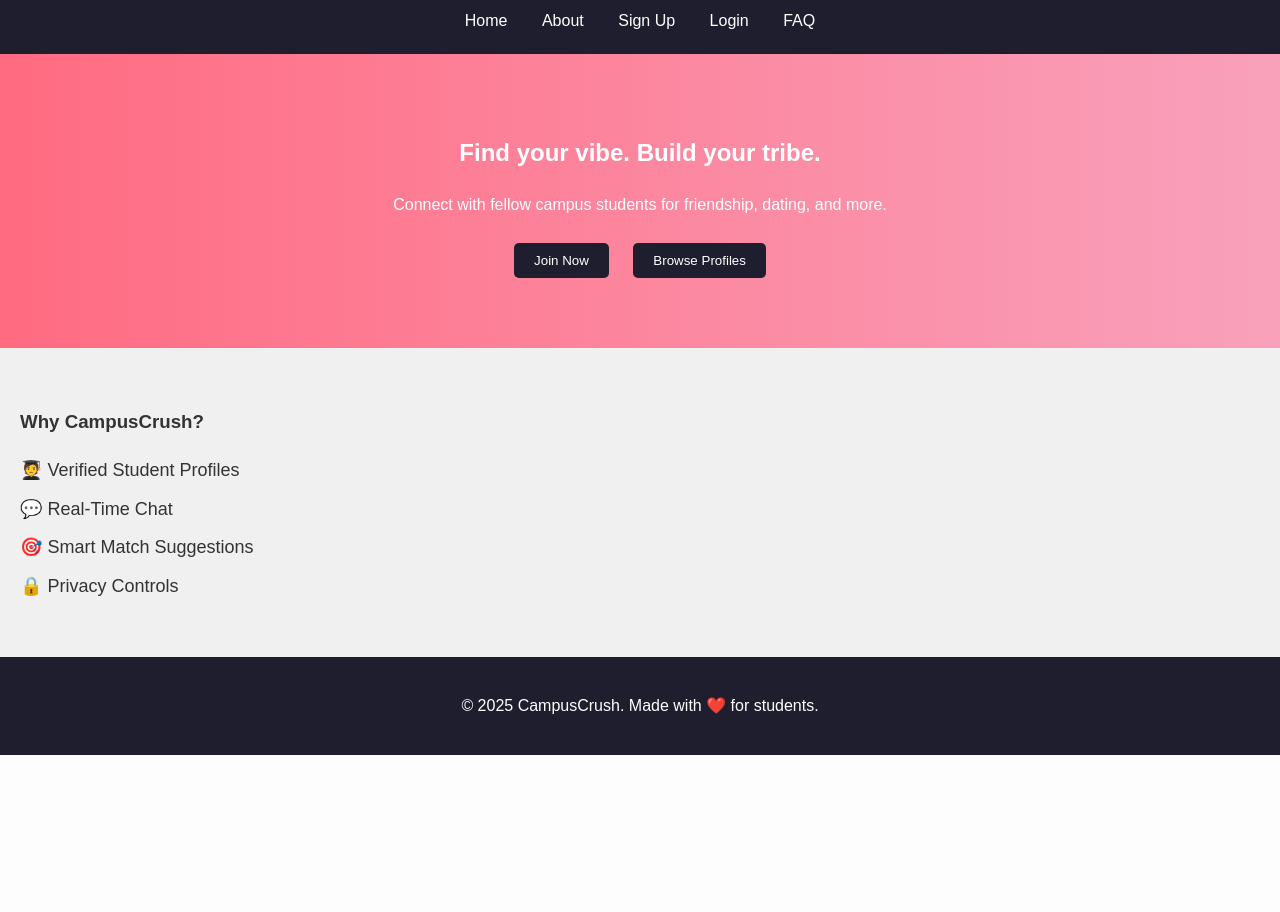
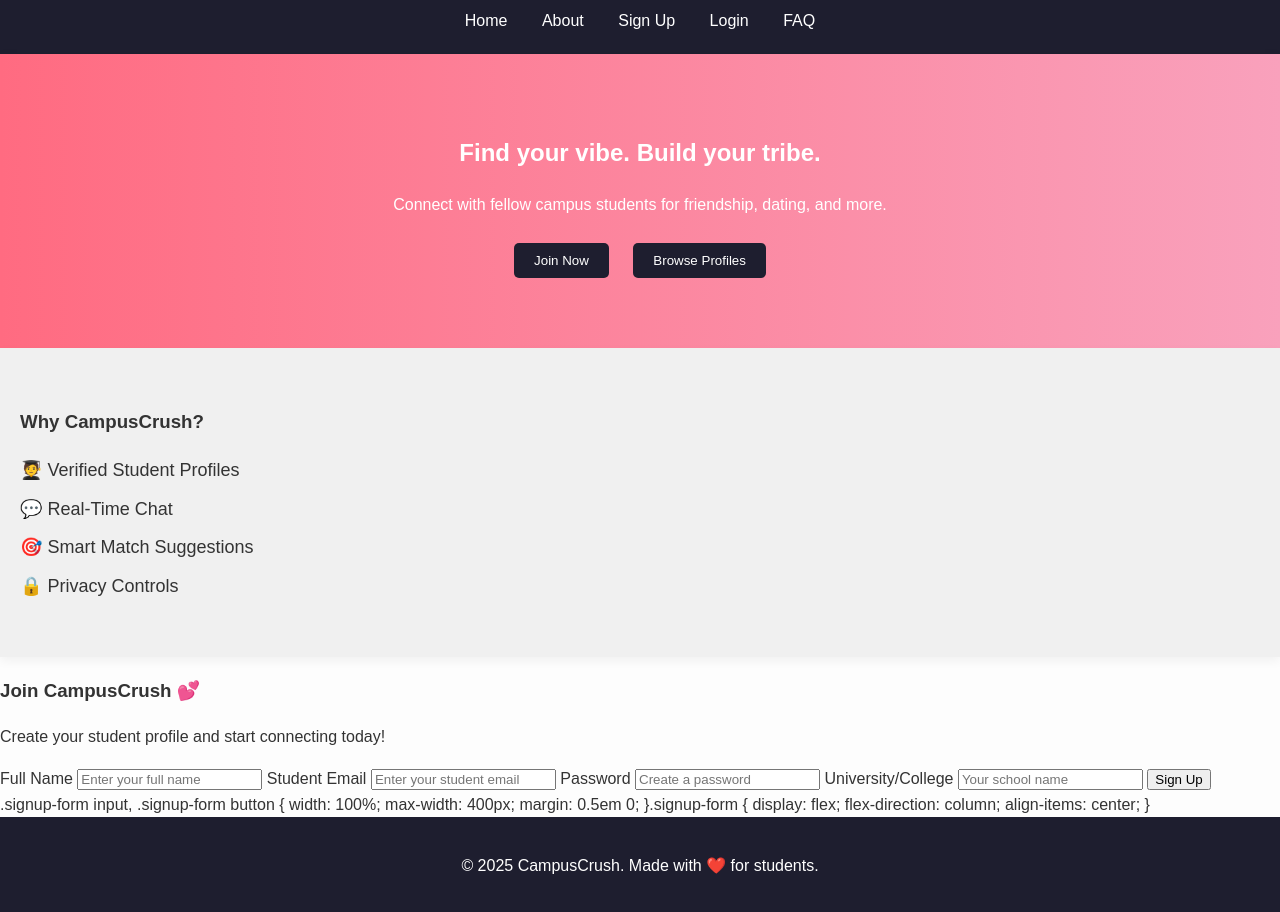
Before and after one commit to Cicada6svg/date-app, a plain HTML site: page index.html in a window 1280 px wide. Shown: the part 106-1018 px from the top of the page. Before the commit the page ends 861 px from the top, so only its background shows below. Drawn offline with Linux system fonts and the light colour scheme.

Commit message:
Update index.html

```diff
--- a/index.html
+++ b/index.html
@@ -34,7 +34,35 @@
       <li>🎯 Smart Match Suggestions</li>
       <li>🔒 Privacy Controls</li>
     </ul>
-  </section>
+  </section><section class="signup">
+  <h3>Join CampusCrush 💕</h3>
+  <p>Create your student profile and start connecting today!</p>
+  <form action="#" method="post" class="signup-form">
+    <label for="name">Full Name</label>
+    <input type="text" id="name" name="name" placeholder="Enter your full name" required />
+
+    <label for="email">Student Email</label>
+    <input type="email" id="email" name="email" placeholder="Enter your student email" required />
+
+    <label for="password">Password</label>
+    <input type="password" id="password" name="password" placeholder="Create a password" required />
+
+    <label for="school">University/College</label>
+    <input type="text" id="school" name="school" placeholder="Your school name" required />
+
+    <button type="submit">Sign Up</button>
+  </form>
+</section>.signup-form input,
+.signup-form button {
+  width: 100%;
+  max-width: 400px;
+  margin: 0.5em 0;
+}.signup-form {
+  display: flex;
+  flex-direction: column;
+  align-items: center;
+}
+
 
   <footer>
     <p>&copy; 2025 CampusCrush. Made with ❤️ for students.</p>
```
